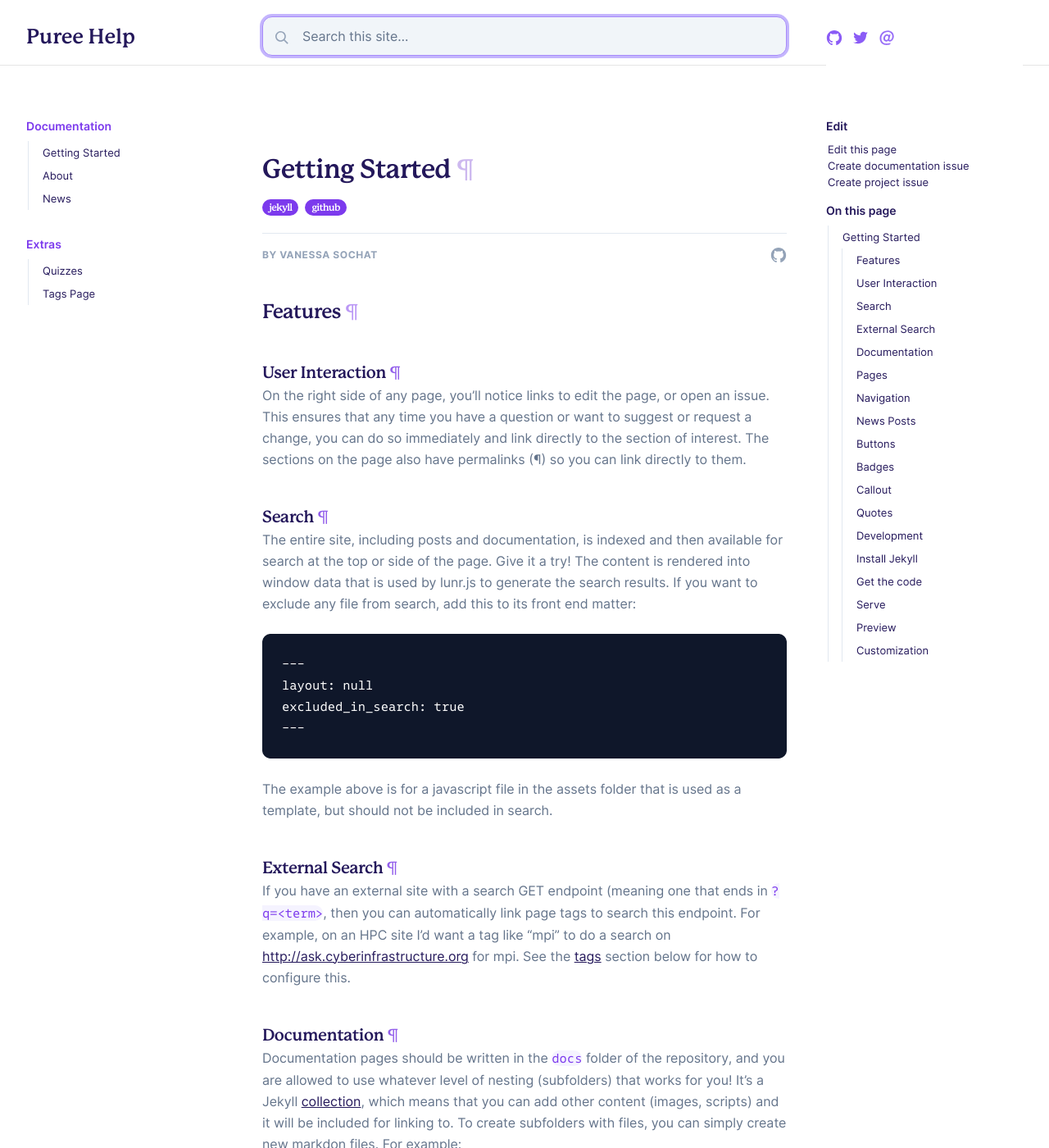
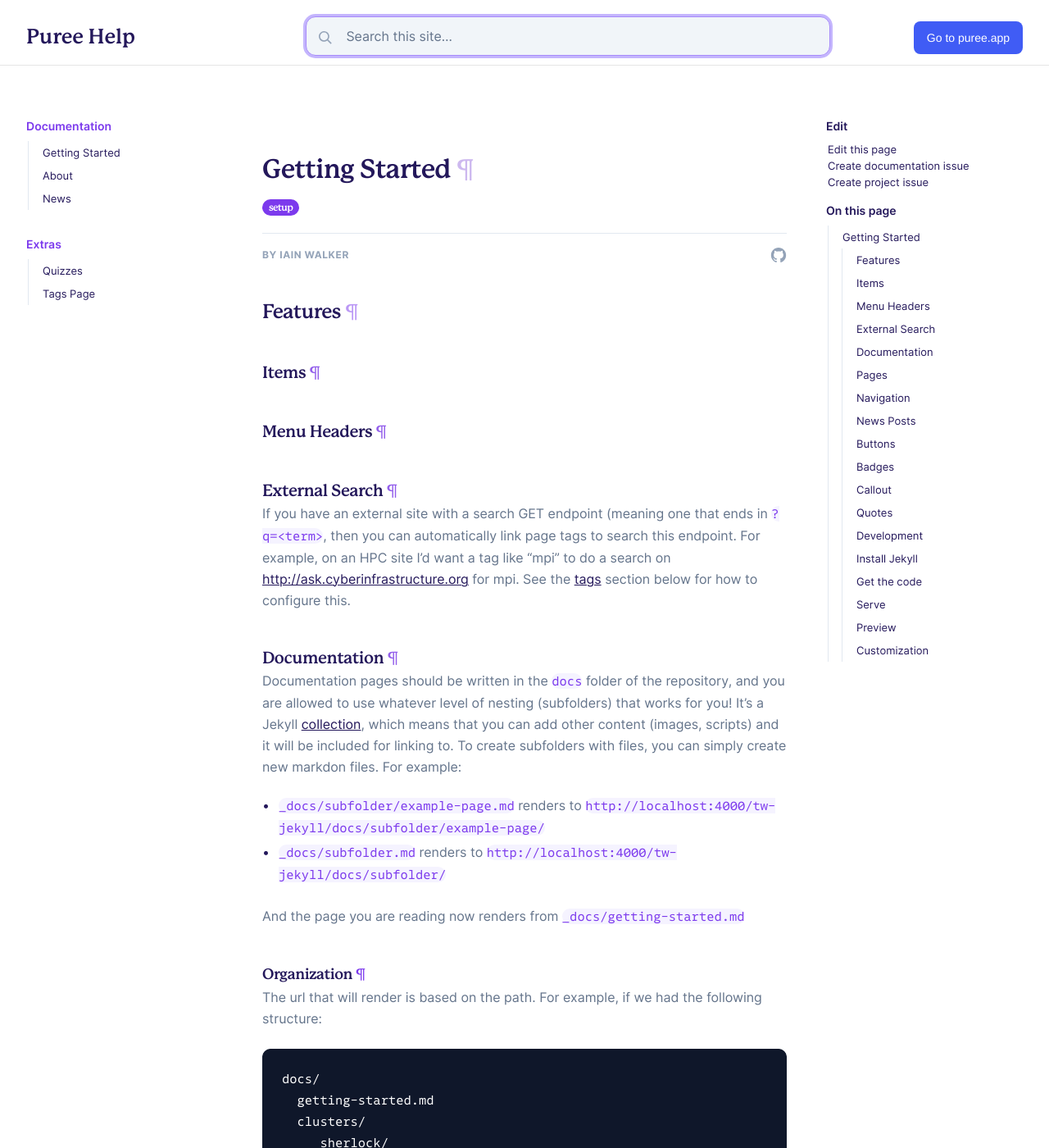
Before and after one commit to puree-catering/puree-catering.github.io, a Jekyll site: the page built from _docs/getting-started.md, in a window 1280 px wide and 1400 px high. Shown: the whole window at 82% size. Built offline with Jekyll 4.4.1, drawn with Linux system fonts in a browser that asks for light colours.

Commit message:
Adjustments for Puree

````diff
--- a/_config.yml
+++ b/_config.yml
@@ -39,9 +39,9 @@ add_permalinks: true
 twitter: vsoch
 linkedin: vsochat
 support: https://github.com/vsoch/tw-jekyll/issues
-repo: https://github.com/vsoch/tw-jekyll
-github_user: vsoch
-github_repo: tw-jekyll
+repo: https://github.com/puree-catering/help.puree.app
+github_user: puree-catering
+github_repo: help.puree.app
 # discord: https://community.discord.com
 
 # If you have a logo, put here to include in meta tags
--- a/_docs/getting-started.md
+++ b/_docs/getting-started.md
@@ -1,40 +1,18 @@
 ---
 tags:
- - jekyll
- - github
-description: Getting started with Tw-Jekyll
+ - setup
+description: Getting started with Puree
 author:
-  name: Vanessa Sochat
-  github: vsoch
+  name: Iain Walker
+  github: irwalker
 ---
 
 ## Features
 
-### User Interaction
+### Items
 
+### Menu Headers
 
-On the right side of any page, you'll notice links to edit the page, or
-open an issue. This ensures that any time you have a question or want to
-suggest or request a change, you can do so immediately and link directly
-to the section of interest. The sections on the page also have permalinks (¶) so
-you can link directly to them.
-
-### Search
-
-The entire site, including posts and documentation, is indexed and then available
-for search at the top or side of the page. Give it a try! The content is rendered
-into window data that is used by lunr.js to generate the search results.
-If you want to exclude any file from search, add this to its front end matter:
-
-```
----
-layout: null
-excluded_in_search: true
----
-```
-
-The example above is for a javascript file in the assets folder that is used as a template,
-but should not be included in search.
 
 ### External Search
 
--- a/_includes/header.html
+++ b/_includes/header.html
@@ -26,7 +26,6 @@
     </div>
   </div>
 
-
 </nav>
 </header>
 
--- a/_layouts/default.html
+++ b/_layouts/default.html
@@ -26,7 +26,8 @@
                   </g>
                </svg>
             </button>
-            {% include social-menu.html %}
+            <a href="{{ site.url }}" class="btn btn-blue">Go to puree.app</a>
+            <!-- { include social-menu.html } -->
          </div>
       </header>
       <main role="main" data-menu-container class="w-full max-w-screen-2xl mx-auto px-4 sm:px-6 lg:px-8 py-36 md:flex relative">
--- a/assets/css/main.css
+++ b/assets/css/main.css
@@ -6,7 +6,6 @@
     margin-left: 0rem !important;
     margin-right: -2rem;
 }
-
 
 .btn-blue {
   background-color: #405cf5;
````
Also changed, not shown: README.md (+12 -89 lines), _data/quizzes/example-quiz.yml (deleted, +0 -25 lines), pages/index.md (+6 -14 lines). Lines whose indentation alone changed are shown as unchanged.
